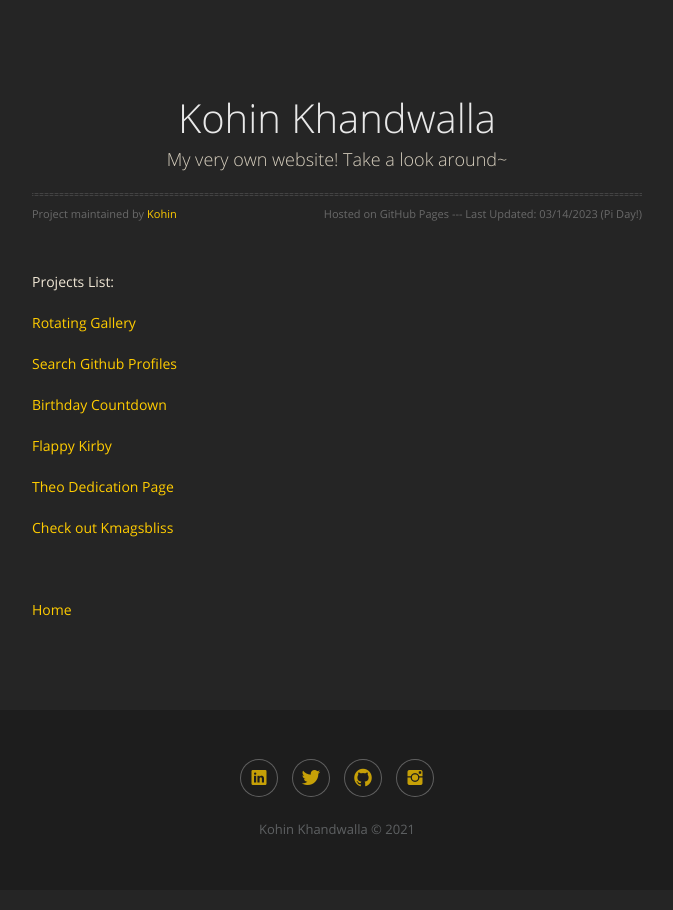
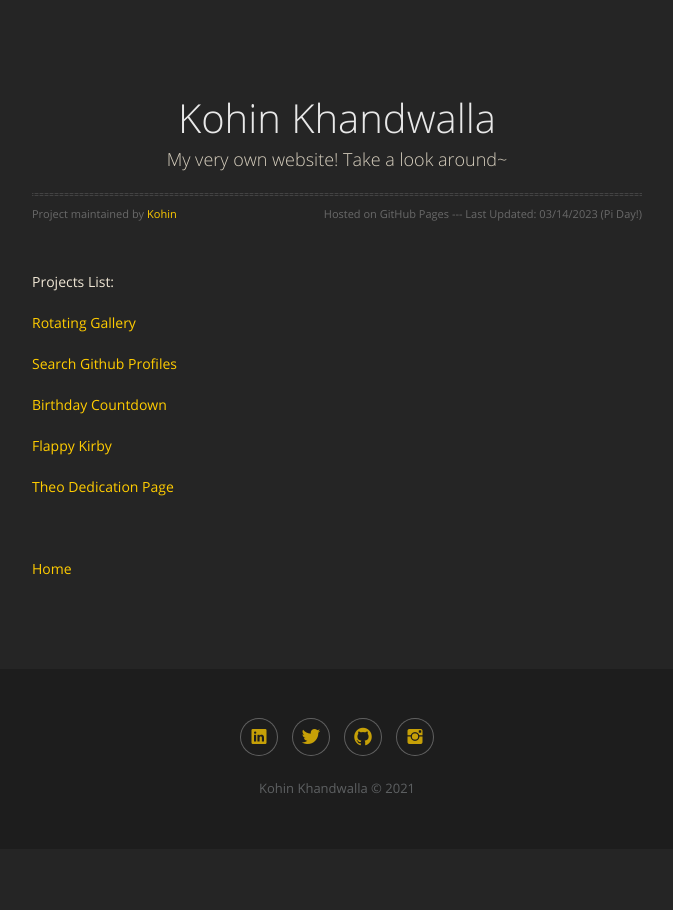
Before and after one commit to Kohink/Kohink.github.io, a Jekyll site: the page built from side.md, in a window 1280 px wide. Shown: the whole page, without its empty margins (303-976 px from the left). Built offline with Jekyll 4.4.1, drawn with Linux system fonts in a browser that asks for light colours; nearby versions of some CDN libraries; our own code applies the rules of GitHub Pages for plain Markdown files.

Commit message:
side.md update

```diff
--- a/side.md
+++ b/side.md
@@ -13,8 +13,6 @@
 
 <a href="/pages/theo.html">Theo Dedication Page</a>
 
-<a href="/pages/kmags.html">Check out Kmagsbliss</a>
-
 <p>&nbsp;</p>
 
 [Home](index)
```
